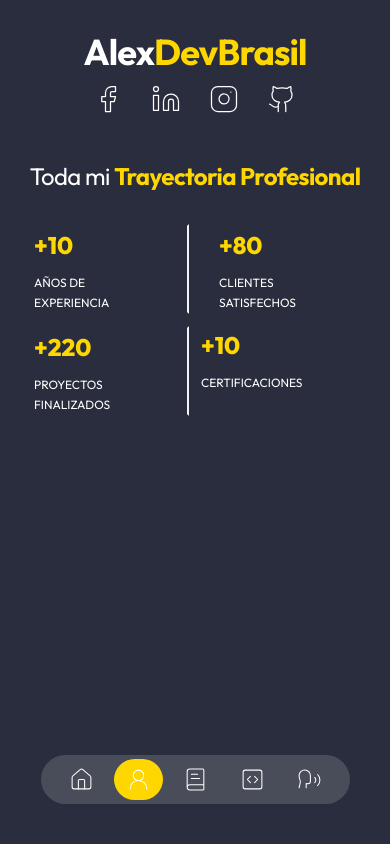
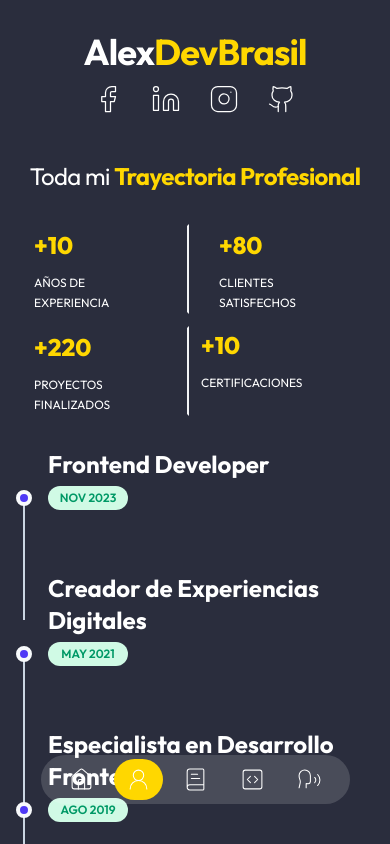
Before and after one commit to Alex900930/portafolioAlexDev, a Next.js app: page /about-me in a window 390 px wide. Shown: the top 844 px of the page. Built offline with nearby package versions, Linux system fonts and the light colour scheme; a web font is replaced by a local one.

Commit message:
ajustado timeline

```diff
--- a/src/app/(routes)/about-me/page.tsx
+++ b/src/app/(routes)/about-me/page.tsx
@@ -1,6 +1,7 @@
 import Avatar from '@/components/avatar'
 import ContainerPage from '@/components/container'
 import CounterServices from '@/components/counter-services'
+import TimeLine from '@/components/time-line'
 import TransitionPage from '@/components/transition.page'
 import React from 'react'
 
@@ -18,6 +19,7 @@
            <span className='font-bold text-accent'>Trayectoria Profesional</span>
         </h1>
         <CounterServices />
+        <TimeLine />
       </ContainerPage>
     </>
   )
--- /dev/null
+++ b/src/components/time-line.tsx
@@ -0,0 +1,44 @@
+import { dataAboutPage } from '@/data'
+import React from 'react'
+
+export default function TimeLine() {
+  return (
+    <div className='flex flex-col justify-center divide-y
+    divide-slate-200'>
+
+       <div className='w-full max-w-3xl mx-auto md:pb-40 md:pt-20'>
+         <div className='-my-6'>
+            {dataAboutPage.map((data)=>(
+               <div key={data.id}
+               className='relative py-6 pl-8 sm:pl-32 text-white group'
+               >
+                 <h3 className='mb-1 text-2xl font-bold sm:mb-0'>
+                    {data.title}
+                  </h3>
+                  <div
+                  className='flex flex-col sm:flex-row item-start mb-1
+                  group-last:before:hidden before:absolute before:left-2
+                  sm:before:left-0 before:h-full before:px-px before:bg-slate-300
+                  sm:before:ml-[6.5rem]
+                  before:self-start before:-translate-x-1/2 before:translate-y-3
+                  after:absolute after:left-2 sm:after:left-0 after:w-2 after:h-2
+                  after:bg-indigo-600 after:border-4 after:box-content after:border-slate-50
+                  after:rounded-full sm:after:ml-[6.5rem] after:-translate-x-1/2
+                  after:translate-y-1.5
+                  '
+                  >
+                     <time className='sm:absolute left-0 translate-y-0.5
+                     inline-flex items-center justify-center text-xs font-semibold
+                     uppercase w-20 h-6 mb-3 sm:mb-0 text-emerald-600 bg-emerald-100
+                     rounded-full
+                     '>
+                        {data.date}
+                     </time>
+                  </div>
+               </div>
+            ))}
+         </div>
+       </div>
+    </div>
+ )
+}
```
